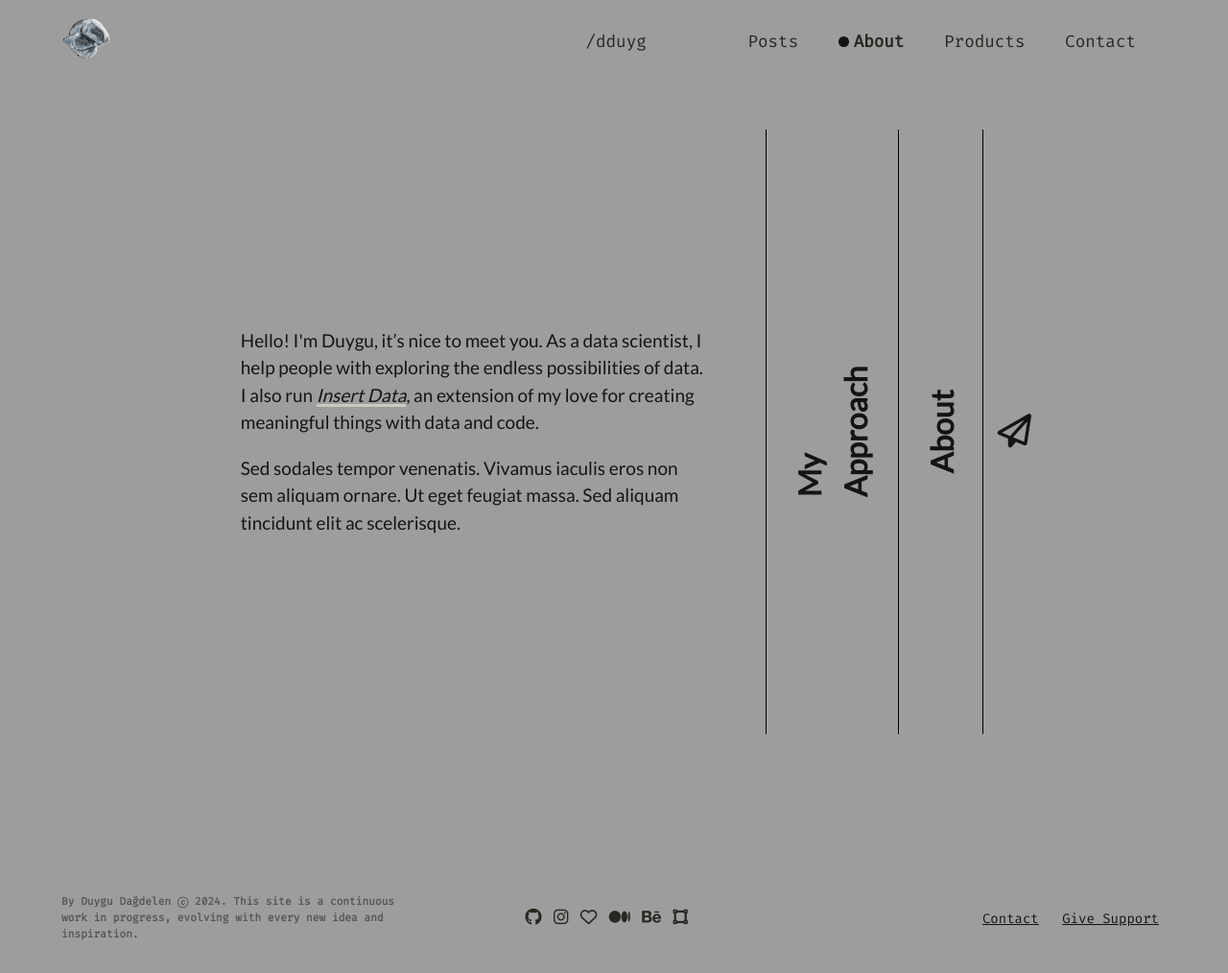
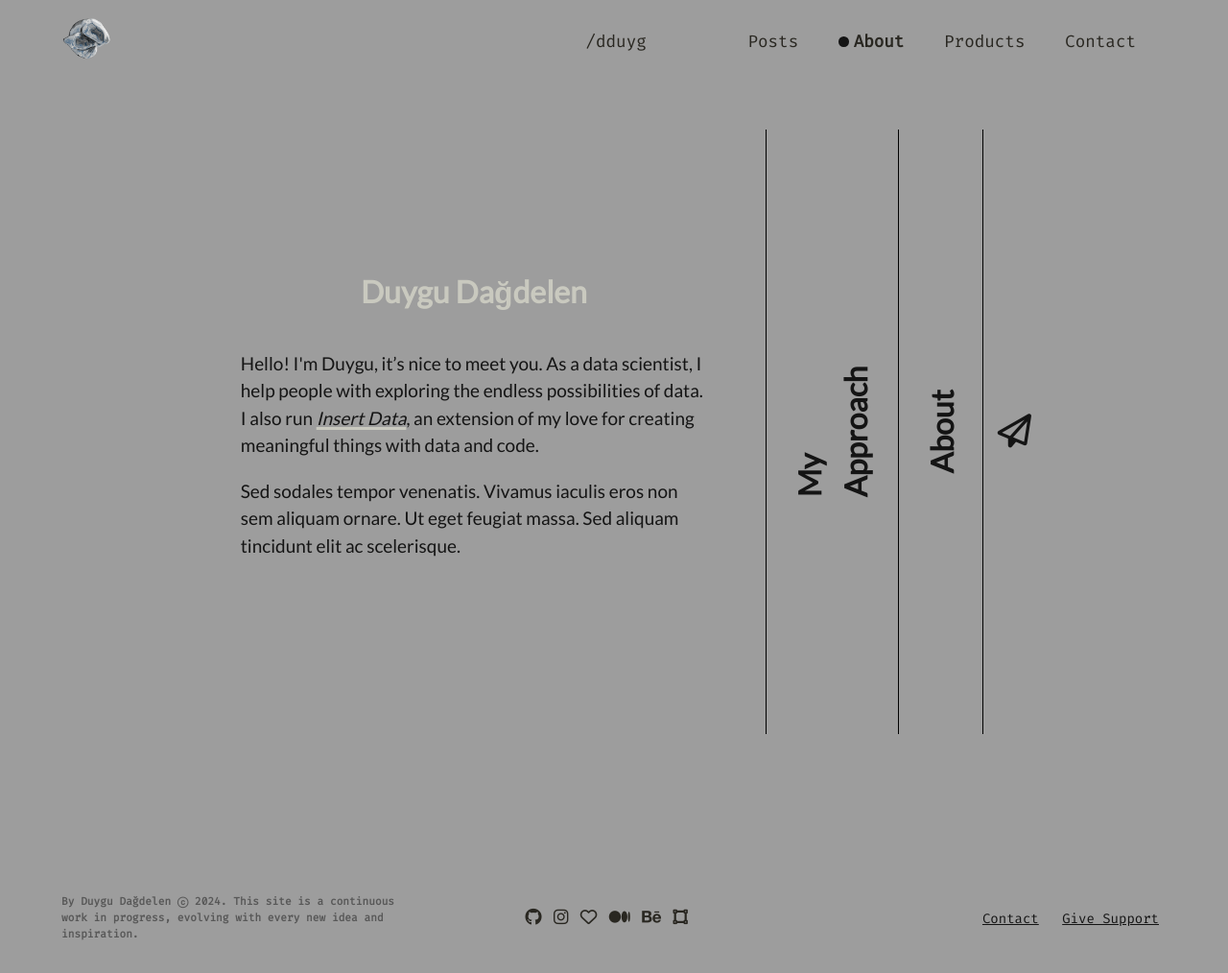
Before and after one commit to dduyg/duuuy, a Jekyll site: the page built from about.html, in a window 1280 px wide. Shown: the whole page at 96% size. Built offline with Jekyll 4.4.1, drawn with Linux system fonts in a browser that asks for light colours; nearby versions of some CDN libraries.

Commit message:
Update about-panel.html

```diff
--- a/_includes/about-panel.html
+++ b/_includes/about-panel.html
@@ -1,6 +1,7 @@
  <section id="bio" class="panel-active">
     <header>
       <img src="{{ site.baseurl }}/assets/images/dduyg.png" class="profile-img">
+      <div class="name">Duygu Dağdelen</div>
     </header>
     <div class="content">
       <p>Hello! I'm Duygu, it’s nice to meet you. As a data scientist, I help people with exploring the endless possibilities of data. I also run <a href="#" class="panel-link">Insert Data</a>, an extension of my love for creating meaningful things with data and code.</p>
```
